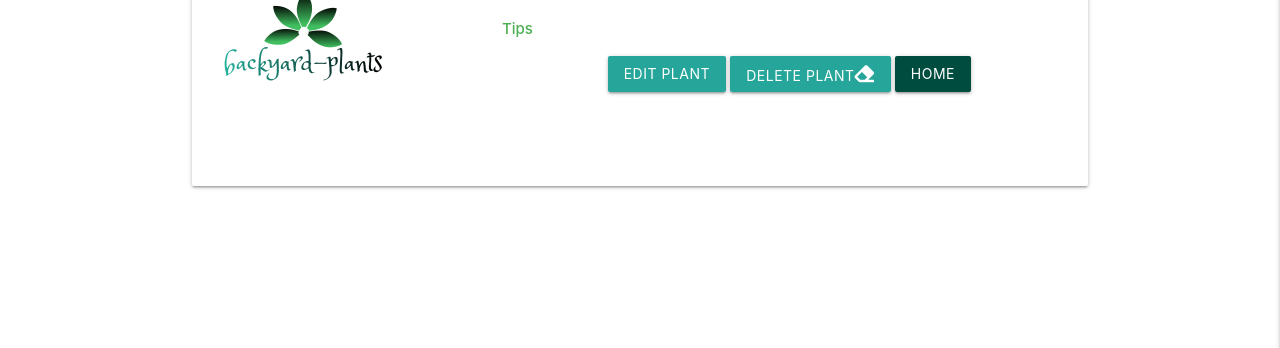
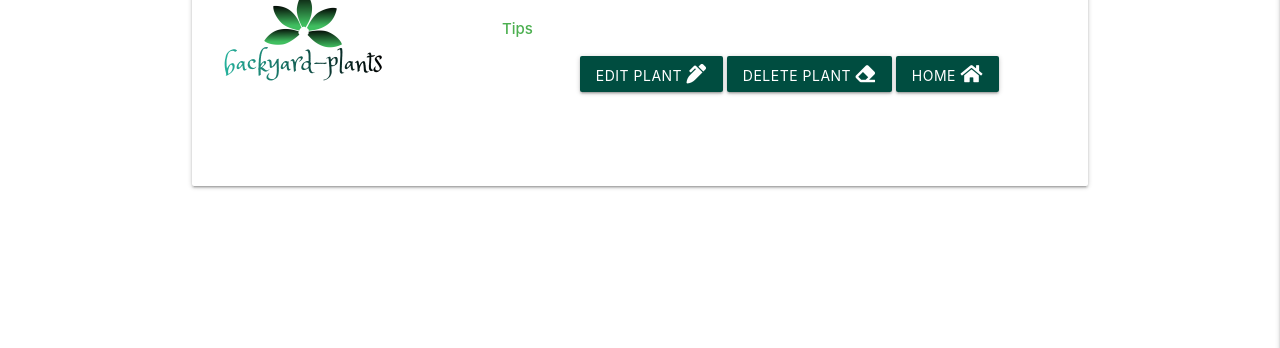
Before and after one commit to Code-Institute-Submissions/madatoo-backyard-plants-ms3_MayResub, a Flask app: template templates/display_plant.html in a window 1280 px wide. Shown: the part 72-420 px from the top of the page. Run offline with Flask 2, Linux system fonts and the light colour scheme; the template is opened without the code that fills it, so the values that code supplies are empty; some libraries are stand-ins or nearby versions.

Commit message:
add functionality to the displayed plant (edit,update and delete single plant)

```diff
--- a/app.py
+++ b/app.py
@@ -33,12 +33,22 @@ def index():
 """
 
 
-@app.route('/all_plants/<search_option>)')
+@app.route('/all_plants')
 def all_plants():
     plants = mongo.db.plants.find()
 
     return render_template(
-        'all_plants.html', plants=plants, search_option=search_option)
+        'all_plants.html', plants=plants)
+
+
+"""route to display plant"""
+
+
+@app.route('/display_plant/<plant_id>')
+def display_plant(plant_id):
+    plant = mongo.db.plants.find_one_or_404(
+        {"_id":ObjectId(plant_id)})
+    return render_template('display_plant.html', plant=plant)
 
 
 """Route to add plant page"""
@@ -68,7 +78,7 @@ def add_plant():
 
 
 """ This route is for edit plant
-old data will be replaced by new
+old data will be updated by new
 """
 
 
--- a/templates/all_plants.html
+++ b/templates/all_plants.html
@@ -23,7 +23,7 @@
     <div class="row s12 m7">
         {% for plant in plants %}
             <div class="col s12 m7 text-center">
-                <a href="{{ url_for ('display_plant') }}">
+                <a href="{{ url_for ('display_plant', plant_id=plant._id) }}">
                     <div class="card-image bg-image">
                         {% if plant.plant_img %}
                             <img src="{{ plant.plant_img }}" alt="{{ plant.plant_name }}">
--- a/templates/display_plant.html
+++ b/templates/display_plant.html
@@ -8,7 +8,7 @@
             <div class="row">
                 <div class="col m4 bg-image">
                     {% if plant.plant_img %}
-                        <img src="{{  plant.plant_img }}" alt="{{ plant.plant_name }}">
+                        <img src="{{ plant.plant_img }}" alt="{{ plant.plant_name }}">
                     {% else %}
                         <img src="{{ url_for('static', filename='img/logo.png')}}" alt="logo image">
                     {% endif %}
@@ -25,9 +25,9 @@
                         <!--/div>
                     </div-->
                     <div class="row center">
-                    <a href="{{url_for('edit_plant', plant_id=plant._id)}}" class="btn btn-success">Edit Plant</a>
-                    <button type="button" class="btn waves-effect btn-warning" >Delete Plant<i class="fas fa-eraser"></i></button>
-                    <a href="{{url_for('index')}}" class="btn waves-effect waves-light teal darken-4">Home</a>
+                    <a href="{{url_for('edit_plant', plant_id=plant._id)}}" class="btn btn-success waves-effect waves-light teal darken-4 ">Edit Plant <i class="fas fa-pen-alt"></i></a>
+                    <a href="{{url_for('delete_plant', plant_id=plant._id)}}" class="btn btn-success waves-effect waves-light teal darken-4 ">Delete Plant <i class="fas fa-eraser"></i></a>
+                    <a href="{{url_for('index')}}" class="btn waves-effect waves-light teal darken-4">Home <i class="fas fa-home"></i></a>
                     </div>
                 </div>
             </div>
```
Also changed, not shown: templates/edit_plant.html (+3 -4 lines).
